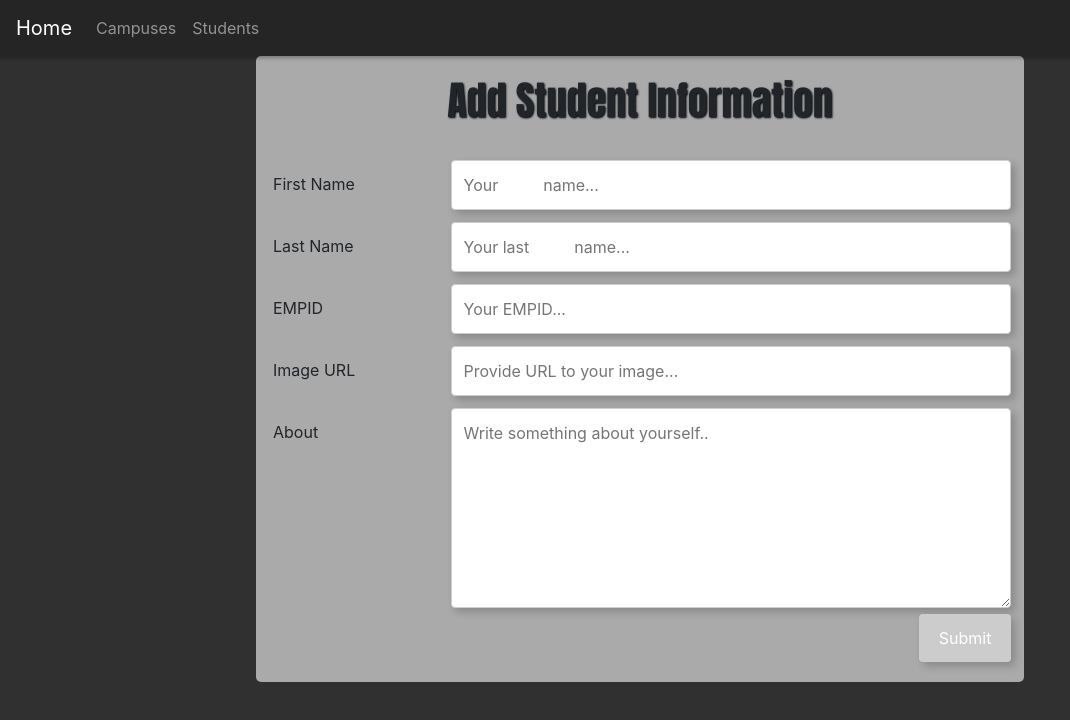
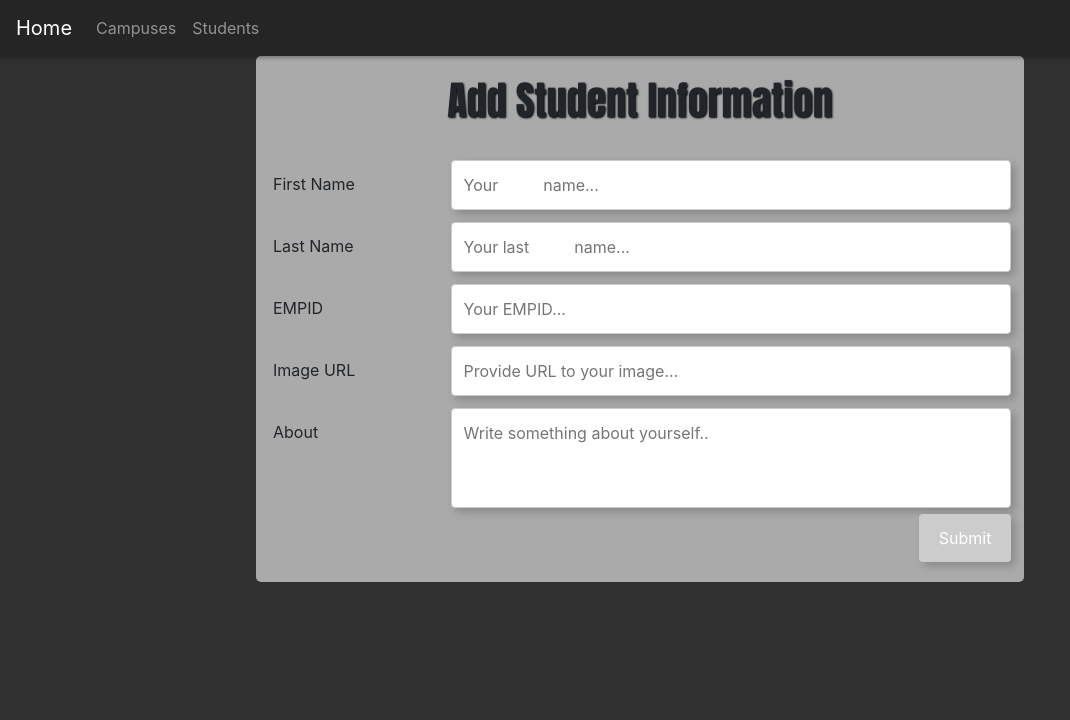
Before and after one commit to abiespinal04/ttp-project1, a React (Create React App) app in the folder FrontEnd/: page /addStudent in a window 1280 px wide. Shown: the top 720 px of the page, without its empty margins (0-1070 px from the left). Built offline with nearby package versions, Linux system fonts and the light colour scheme.

Commit message:
changed textarea size and coloring. There is one issue with link to be the size of the container but it is invisible

```diff
--- a/FrontEnd/src/CSS/AddStudentScreen.css
+++ b/FrontEnd/src/CSS/AddStudentScreen.css
@@ -7,8 +7,12 @@ textarea {
   border: 1px solid #ccc;
   border-radius: 4px;
   box-sizing: border-box;
-  resize: vertical;
   box-shadow: 4px 4px 8px 0px rgba(0, 0, 0, 0.2);
+}
+
+textarea {
+  resize: none;
+  height: 100px;
 }
 
 /* Style the label to display next to the inputs */
--- a/FrontEnd/src/screens/AddStudentScreen.js
+++ b/FrontEnd/src/screens/AddStudentScreen.js
@@ -98,7 +98,6 @@ class AddStudentScreen extends Component {
               id="About"
               name="About"
               placeholder="Write something about yourself.."
-              style={{ height: "200px" }}
               onChange={event =>
                 this.setState({ description: event.target.value })
               }
--- a/FrontEnd/src/screens/EditStudentScreen.js
+++ b/FrontEnd/src/screens/EditStudentScreen.js
@@ -92,9 +92,8 @@ class EditStudentScreen extends Component {
           <div className="col-75">
             <textarea
               id="About"
-              name="About"
               defaultValue={this.props.location.student.description}
-              style={{ height: "200px" }}
+              style={{ height: "100px" }}
               onChange={event =>
                 this.setState({ description: event.target.value })
               }
```
